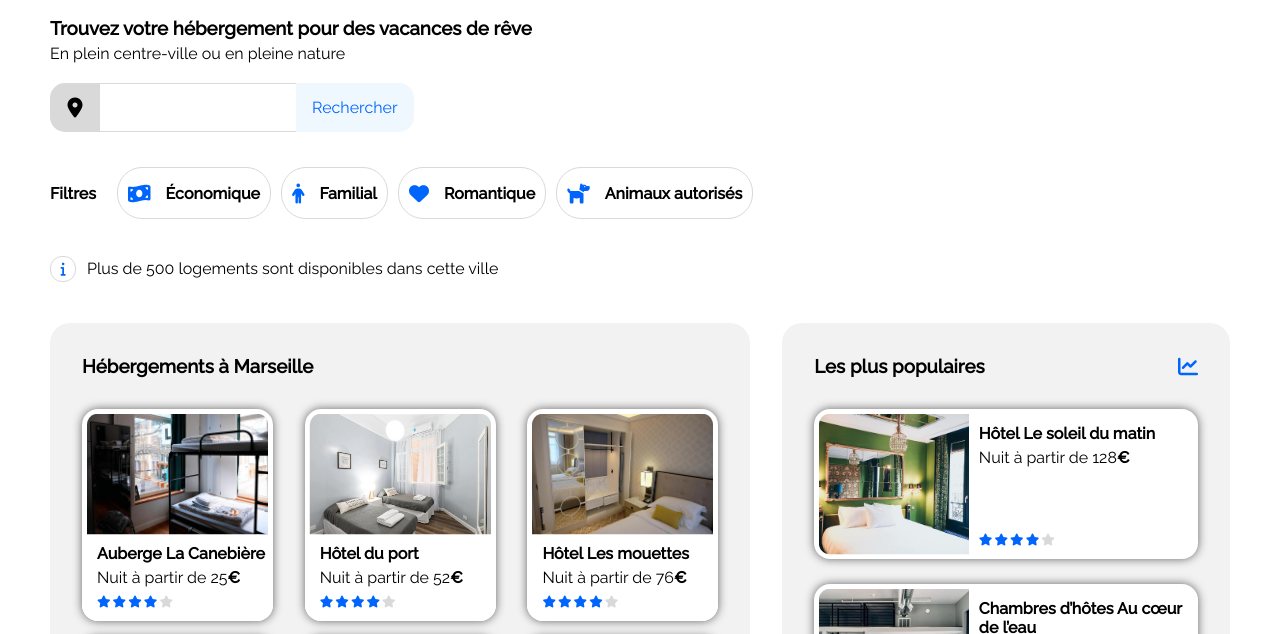
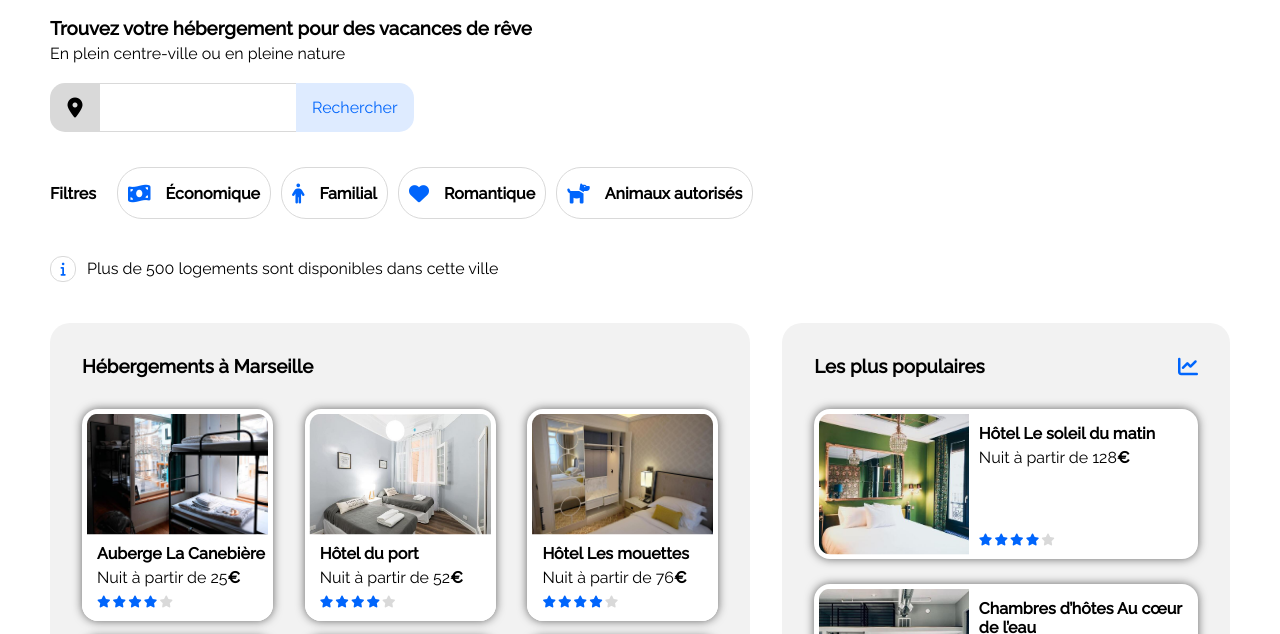
Before and after one commit to clemtib/Book, a plain HTML site: page index.html in a window 1280 px wide. In both pictures the pointer is over the button "Rechercher". Shown: the part 90-724 px from the top of the page. Drawn offline with Linux system fonts and the light colour scheme.

Commit message:
all color hexa

```diff
--- a/style.css
+++ b/style.css
@@ -132,13 +132,13 @@ button {
 }
 
 button:hover{
-    background-color: aliceblue;
+    background-color: #DEEBFF;
     color: #0065FC;
     transition: 0.5s;
 }
 
 button:active{
-    background-color: aliceblue;
+    background-color: #DEEBFF;
     color: #0065FC;
 }
 
```
